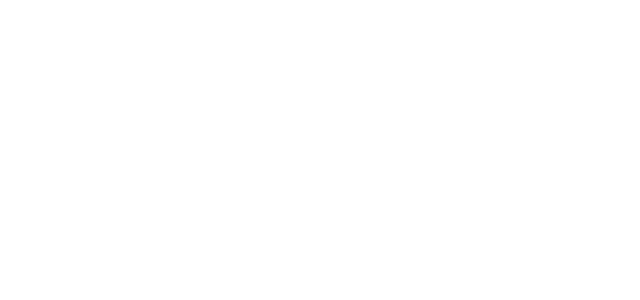
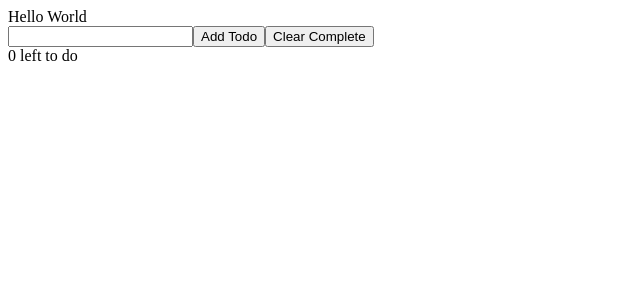
Before and after one commit to TaneyaSenn/react-app, a React (Create React App) app: page / in a window 1280 px wide. Shown: the top 300 px of the page, without its empty margins (0-640 px from the left). Built offline with nearby package versions, Linux system fonts and the light colour scheme.

Commit message:
setting up app, state and props

```diff
--- a/src/App.js
+++ b/src/App.js
@@ -1,6 +1,27 @@
+
+// set up state as React manages state and rerenders componentry
+// to use state in a function component we need a "useState hook" and create default state
+import React, { useState } from "react";
+import TodoList from "./TodoList";
+
 
 function App() {
-  return null
+  // useState creates and returns a default empty array ->   const [todos, setTodos] = useState([]);
+  // 1st element is all of our todos
+  // 2nd element is the function we call that allows us to update our todos
+  // e.g. Todo 1 & Todo 2 become our default values
+  const [todos, setTodos] = useState(['Todo 1', 'Todo 2'])
+  return (
+    //  wrap in an empty element <></>, "fragment" as a JS function can only return one thing
+    <>
+
+     <TodoList />
+    <input type="text"></input>
+    <button> Add Todo</button>
+    <button> Clear Complete</button>
+    <div>0 left to do</div>
+    </>
+  )
 }
 
 export default App;
--- /dev/null
+++ b/src/TodoList.js
@@ -0,0 +1,7 @@
+import React from 'react'
+
+export default function TodoList() {
+  return (
+    <div>Hello World</div>
+  )
+}
```
